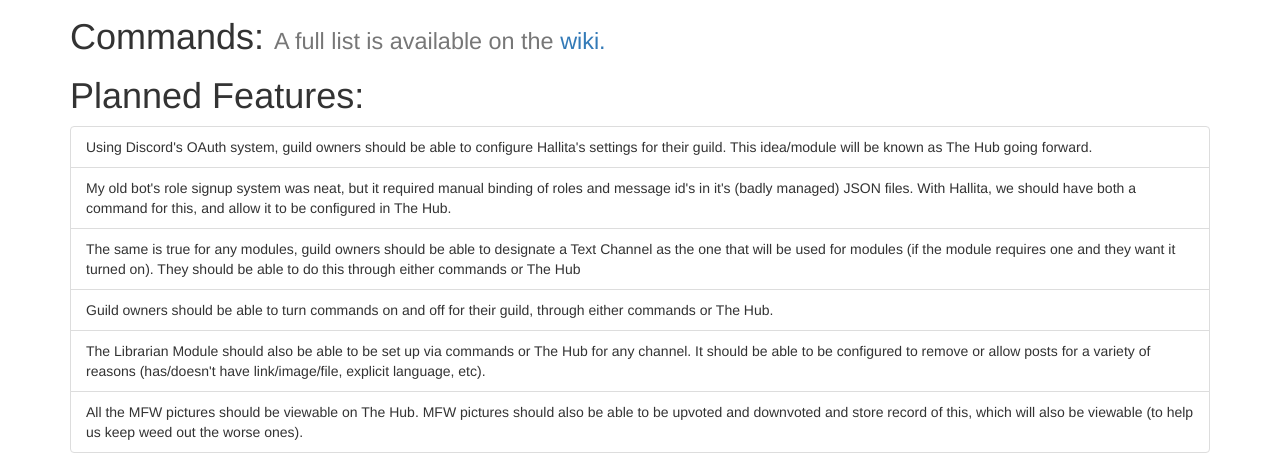
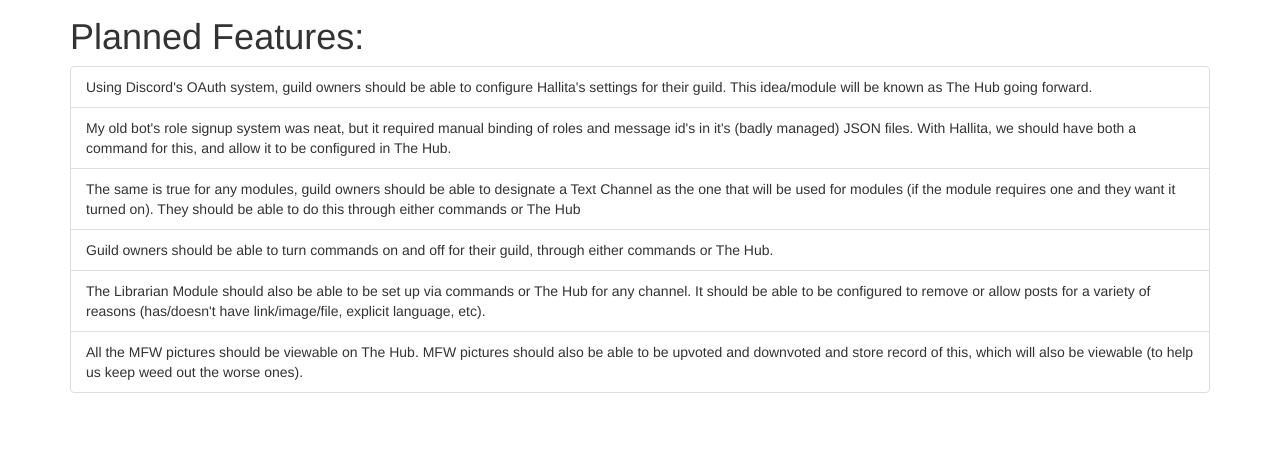
Before and after one commit to qanazoga/hallita, a website: page docs/index.html in a window 1280 px wide. Shown: the part 1025-1498 px from the top of the page. After the commit the page ends 1438 px from the top, so only its background shows below. Drawn offline with nearby package versions, Linux system fonts and the light colour scheme.

Commit message:
Update index.html

```diff
--- a/docs/index.html
+++ b/docs/index.html
@@ -57,9 +57,6 @@
 			I want hallita to have all the things my <a href="https://github.com/qanazoga/soturi">old bot</a> had, plus a
 			bunch of new features.</h4>
 
-		<h1 id="commands">Commands:
-		<small>A full list is available on the <a href="https://github.com/qanazoga/hallita/wiki/commands">wiki.</a></small></h1>
-
 		<h1 id="planned-features-">Planned Features:</h1>
 		<ul class="list-group">
 			<li class="list-group-item">Using Discord's OAuth system, guild owners should be able to configure Hallita's settings for their
```
